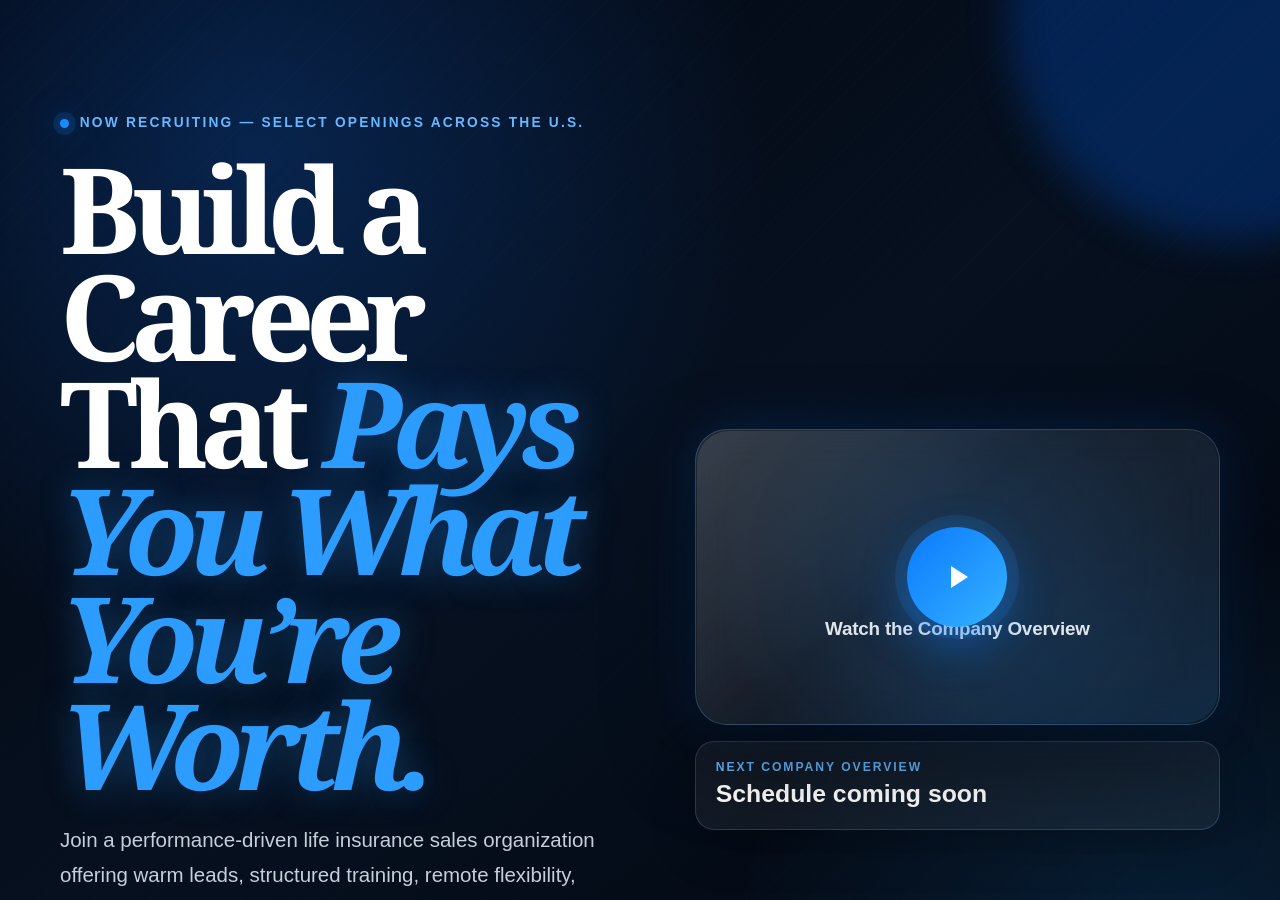
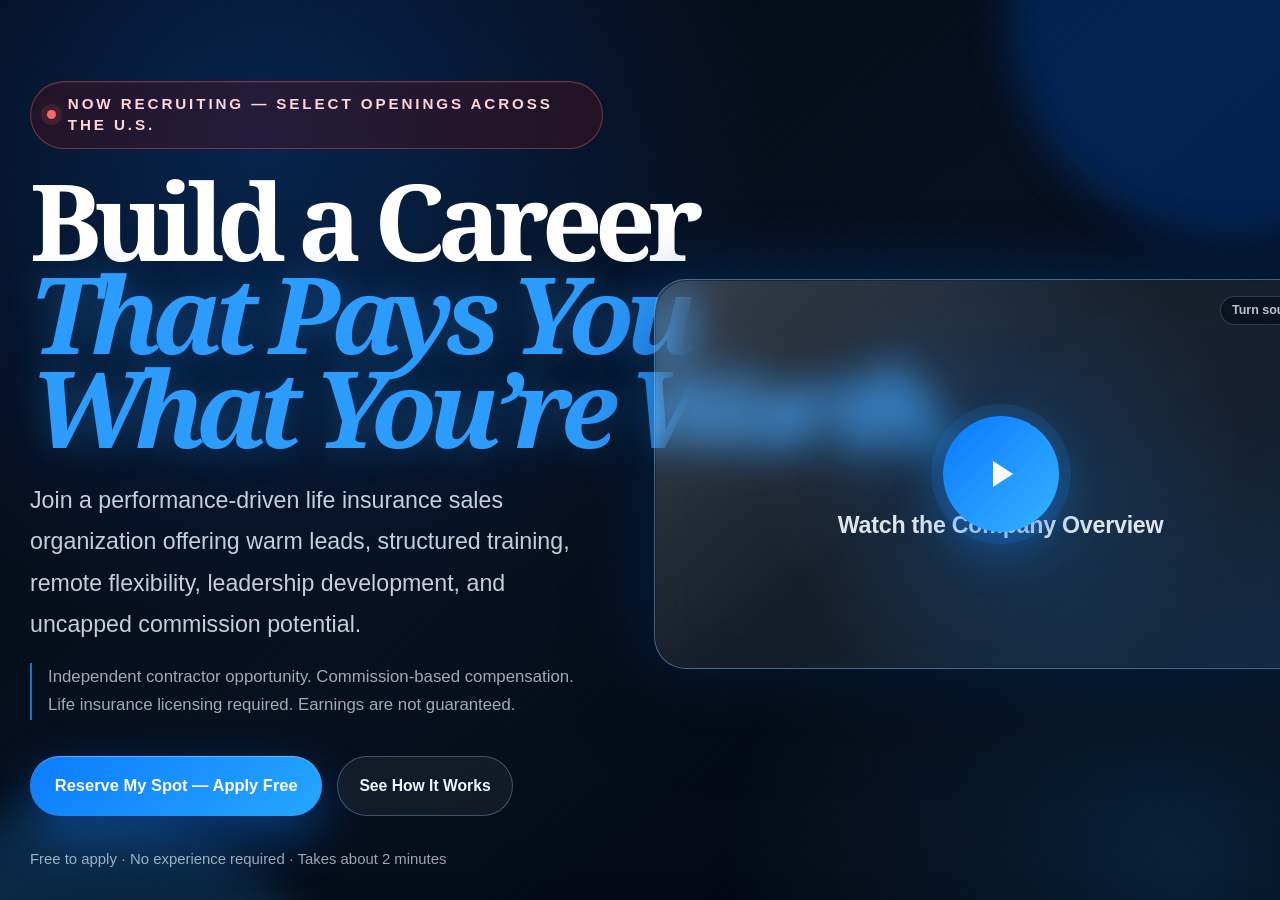
Before and after one commit to haynesjackson83-cyber/giddens-recruiting-funnel, a Next.js app: page / in a window 1280 px wide. Shown: the top 900 px of the page. Built offline with nearby package versions, Linux system fonts and the light colour scheme.

Commit message:
Refine life insurance hero hierarchy

```diff
--- a/src/components/hero/Hero.module.css
+++ b/src/components/hero/Hero.module.css
@@ -5,7 +5,7 @@
   min-height: 100svh;
   display: flex;
   align-items: center;
-  padding: clamp(4rem, 8vw, 7rem) 1rem;
+  padding: clamp(3rem, 6vw, 5.5rem) 1rem;
   color: #f8fbff;
   background:
     radial-gradient(circle at 20% 12%, rgba(19, 119, 255, 0.24), transparent 32rem),
@@ -55,28 +55,33 @@
 }
 
 .container {
-  width: min(1160px, 100%);
+  width: min(1220px, 100%);
   margin: 0 auto;
   display: grid;
   grid-template-columns: 1fr;
-  gap: clamp(2.75rem, 7vw, 5.5rem);
+  gap: clamp(1.5rem, 4vw, 3rem);
   align-items: center;
 }
 
 .copy {
-  max-width: 760px;
+  max-width: 720px;
 }
 
 .eyebrow {
   display: inline-flex;
   align-items: center;
-  gap: 0.65rem;
-  margin: 0 0 1.35rem;
-  color: #65b7ff;
+  gap: 0.72rem;
+  margin: 0 0 1.5rem;
+  padding: 0.78rem 1rem;
+  color: #ffd6d6;
+  border: 1px solid rgba(255, 104, 104, 0.38);
+  border-radius: 999px;
+  background: rgba(91, 16, 24, 0.34);
+  box-shadow: inset 0 1px 0 rgba(255, 255, 255, 0.06);
   font-family: Arial, Helvetica, sans-serif;
-  font-size: clamp(0.72rem, 2.4vw, 0.86rem);
-  font-weight: 800;
-  letter-spacing: 0.16em;
+  font-size: clamp(0.78rem, 2.1vw, 0.95rem);
+  font-weight: 900;
+  letter-spacing: 0.19em;
   line-height: 1.35;
   text-transform: uppercase;
 }
@@ -87,23 +92,27 @@
   height: 0.58rem;
   flex: 0 0 0.58rem;
   border-radius: 999px;
-  background: #168cff;
-  box-shadow: 0 0 0 0.42rem rgba(22, 140, 255, 0.16), 0 0 2rem rgba(22, 140, 255, 0.75);
+  background: #ff6868;
+  box-shadow: 0 0 0 0.38rem rgba(255, 104, 104, 0.12), 0 0 1.6rem rgba(255, 104, 104, 0.32);
 }
 
 .title {
-  max-width: 820px;
+  max-width: 720px;
   margin: 0;
   color: #ffffff;
   font-family: Georgia, "Times New Roman", serif;
-  font-size: clamp(3rem, 14vw, 7.45rem);
+  font-size: clamp(2.78rem, 12vw, 6.65rem);
   font-weight: 700;
-  letter-spacing: -0.075em;
-  line-height: 0.9;
-  text-wrap: balance;
+  letter-spacing: -0.072em;
+  line-height: 0.88;
 }
 
-.title span {
+.titleLine {
+  display: block;
+  white-space: nowrap;
+}
+
+.titleAccent {
   color: #2d9cff;
   font-style: italic;
   letter-spacing: -0.08em;
@@ -111,12 +120,12 @@
 }
 
 .supportingCopy {
-  max-width: 690px;
-  margin: 1.45rem 0 0;
+  max-width: 720px;
+  margin: 1.65rem 0 0;
   color: rgba(235, 244, 255, 0.84);
   font-family: Arial, Helvetica, sans-serif;
-  font-size: clamp(1.05rem, 3.5vw, 1.28rem);
-  line-height: 1.72;
+  font-size: clamp(1.18rem, 3.5vw, 1.45rem);
+  line-height: 1.78;
 }
 
 .transparencyLine {
@@ -126,15 +135,19 @@
   color: rgba(235, 244, 255, 0.68);
   border-left: 2px solid rgba(45, 156, 255, 0.7);
   font-family: Arial, Helvetica, sans-serif;
-  font-size: 0.95rem;
-  line-height: 1.65;
+  font-size: clamp(0.98rem, 2vw, 1.05rem);
+  line-height: 1.7;
+}
+
+.actionBlock {
+  display: grid;
+  gap: 1rem;
 }
 
 .actions {
   display: flex;
   flex-direction: column;
-  gap: 0.85rem;
-  margin-top: 2rem;
+  gap: 0.9rem;
 }
 
 .primaryAction,
@@ -142,24 +155,28 @@
   display: inline-flex;
   align-items: center;
   justify-content: center;
-  min-height: 3.5rem;
-  padding: 0 1.4rem;
+  min-height: 3.75rem;
+  padding: 1rem 1.55rem;
   border-radius: 999px;
   font-family: Arial, Helvetica, sans-serif;
-  font-size: 1rem;
+  font-size: 1.03rem;
   font-weight: 800;
   text-align: center;
   text-decoration: none;
+  outline: 0;
   transition: transform 180ms ease, border-color 180ms ease, background 180ms ease, box-shadow 180ms ease;
 }
 
 .primaryAction {
   color: #ffffff;
   background: linear-gradient(135deg, #0c7cff, #26a6ff);
-  box-shadow: 0 1.1rem 2.8rem rgba(13, 124, 255, 0.34), inset 0 1px 0 rgba(255, 255, 255, 0.28);
+  box-shadow: 0 1.25rem 3.2rem rgba(13, 124, 255, 0.42), inset 0 1px 0 rgba(255, 255, 255, 0.3);
 }
 
 .secondaryAction {
+  min-height: 3.35rem;
+  padding: 0.82rem 1.35rem;
+  font-size: 0.98rem;
   color: #eef7ff;
   border: 1px solid rgba(140, 198, 255, 0.34);
   background: rgba(255, 255, 255, 0.055);
@@ -167,11 +184,19 @@
 }
 
 .primaryAction:hover,
-.secondaryAction:hover {
+.secondaryAction:hover,
+.primaryAction:focus-visible,
+.secondaryAction:focus-visible {
   transform: translateY(-2px);
 }
 
-.secondaryAction:hover {
+.primaryAction:hover,
+.primaryAction:focus-visible {
+  box-shadow: 0 1.45rem 3.7rem rgba(13, 124, 255, 0.52), 0 0 0 4px rgba(45, 156, 255, 0.22);
+}
+
+.secondaryAction:hover,
+.secondaryAction:focus-visible {
   border-color: rgba(45, 156, 255, 0.8);
   background: rgba(45, 156, 255, 0.12);
 }
@@ -194,14 +219,14 @@
   display: grid;
   place-items: center;
   aspect-ratio: 16 / 9;
-  min-height: 210px;
+  min-height: clamp(260px, 34vw, 390px);
   overflow: hidden;
-  border: 1px solid rgba(132, 199, 255, 0.24);
+  border: 1.5px solid rgba(132, 199, 255, 0.44);
   border-radius: clamp(1.35rem, 4vw, 2rem);
   background:
     radial-gradient(circle at 50% 48%, rgba(45, 156, 255, 0.18), transparent 15rem),
     linear-gradient(145deg, rgba(255, 255, 255, 0.1), rgba(255, 255, 255, 0.035));
-  box-shadow: 0 2rem 5.5rem rgba(0, 0, 0, 0.42), 0 0 3.5rem rgba(13, 124, 255, 0.18);
+  box-shadow: 0 2rem 5.5rem rgba(0, 0, 0, 0.42), 0 0 4.75rem rgba(13, 124, 255, 0.28);
   backdrop-filter: blur(20px);
 }
 
@@ -219,7 +244,7 @@
   margin: 6.5rem 1rem 0;
   color: rgba(245, 250, 255, 0.9);
   font-family: Arial, Helvetica, sans-serif;
-  font-size: clamp(1rem, 3vw, 1.18rem);
+  font-size: clamp(1.18rem, 3vw, 1.45rem);
   font-weight: 800;
   letter-spacing: -0.01em;
   text-align: center;
@@ -232,8 +257,8 @@
   z-index: 1;
   display: grid;
   place-items: center;
-  width: clamp(4.5rem, 14vw, 6.25rem);
-  height: clamp(4.5rem, 14vw, 6.25rem);
+  width: clamp(5.35rem, 14vw, 7.25rem);
+  height: clamp(5.35rem, 14vw, 7.25rem);
   border: 0;
   border-radius: 999px;
   background: linear-gradient(135deg, #0b79ff, #34b3ff);
@@ -246,35 +271,86 @@
   width: 0;
   height: 0;
   margin-left: 0.28rem;
-  border-top: 0.72rem solid transparent;
-  border-bottom: 0.72rem solid transparent;
-  border-left: 1.08rem solid #ffffff;
+  border-top: 0.86rem solid transparent;
+  border-bottom: 0.86rem solid transparent;
+  border-left: 1.3rem solid #ffffff;
+}
+
+.soundLabel {
+  position: absolute;
+  top: 1rem;
+  right: 1rem;
+  z-index: 1;
+  padding: 0.42rem 0.68rem;
+  color: rgba(235, 244, 255, 0.78);
+  border: 1px solid rgba(132, 199, 255, 0.24);
+  border-radius: 999px;
+  background: rgba(2, 7, 17, 0.48);
+  font-family: Arial, Helvetica, sans-serif;
+  font-size: 0.78rem;
+  font-weight: 800;
 }
 
 .countdownCard {
   display: grid;
-  gap: 0.32rem;
-  padding: 1.15rem 1.25rem;
-  border: 1px solid rgba(132, 199, 255, 0.2);
-  border-radius: 1.2rem;
+  gap: 1.1rem;
+  padding: clamp(1.15rem, 3vw, 1.55rem);
+  border: 1px solid rgba(132, 199, 255, 0.24);
+  border-radius: 1.35rem;
   background: rgba(255, 255, 255, 0.055);
   box-shadow: 0 1rem 3rem rgba(0, 0, 0, 0.22);
 }
 
-.countdownCard span {
+.countdownIntro {
+  display: grid;
+  gap: 0.32rem;
+}
+
+.countdownIntro span {
   color: #65b7ff;
   font-family: Arial, Helvetica, sans-serif;
-  font-size: 0.76rem;
-  font-weight: 800;
-  letter-spacing: 0.16em;
+  font-size: 0.78rem;
+  font-weight: 900;
+  letter-spacing: 0.17em;
   text-transform: uppercase;
 }
 
-.countdownCard strong {
+.countdownIntro strong {
   color: #ffffff;
   font-family: Arial, Helvetica, sans-serif;
   font-size: clamp(1.18rem, 3vw, 1.55rem);
   line-height: 1.25;
+}
+
+.countdownGrid {
+  display: grid;
+  grid-template-columns: repeat(4, minmax(0, 1fr));
+  gap: 0.65rem;
+}
+
+.countdownGrid div {
+  display: grid;
+  gap: 0.18rem;
+  place-items: center;
+  min-height: 4.8rem;
+  border: 1px solid rgba(132, 199, 255, 0.2);
+  border-radius: 1rem;
+  background: rgba(2, 7, 17, 0.36);
+}
+
+.countdownGrid strong {
+  color: #ffffff;
+  font-family: Georgia, "Times New Roman", serif;
+  font-size: clamp(1.65rem, 5vw, 2.45rem);
+  line-height: 1;
+}
+
+.countdownGrid span {
+  color: rgba(235, 244, 255, 0.64);
+  font-family: Arial, Helvetica, sans-serif;
+  font-size: 0.76rem;
+  font-weight: 800;
+  text-transform: uppercase;
 }
 
 @media (min-width: 620px) {
@@ -295,10 +371,32 @@
 
 @media (min-width: 940px) {
   .container {
-    grid-template-columns: minmax(0, 1.02fr) minmax(380px, 0.98fr);
+    grid-template-columns: minmax(0, 0.98fr) minmax(440px, 1.02fr);
+    grid-template-areas:
+      "copy media"
+      "actions media"
+      "countdown countdown";
+    column-gap: clamp(2rem, 4vw, 3.5rem);
+    row-gap: clamp(1.4rem, 3vw, 2.25rem);
   }
 
   .copy {
-    padding-top: 0.75rem;
+    grid-area: copy;
+    padding-top: 0.25rem;
+  }
+
+  .mediaColumn {
+    grid-area: media;
+  }
+
+  .actionBlock {
+    grid-area: actions;
+    align-self: start;
+  }
+
+  .countdownCard {
+    grid-area: countdown;
+    grid-template-columns: minmax(260px, 0.7fr) minmax(420px, 1.3fr);
+    align-items: center;
   }
 }
--- a/src/components/hero/Hero.tsx
+++ b/src/components/hero/Hero.tsx
@@ -12,7 +12,9 @@ export function Hero() {
           <p className={styles.eyebrow}>Now Recruiting — Select Openings Across the U.S.</p>
 
           <h1 id="hero-heading" className={styles.title}>
-            Build a Career That <span>Pays You What You’re Worth.</span>
+            <span className={styles.titleLine}>Build a Career</span>
+            <span className={`${styles.titleLine} ${styles.titleAccent}`}>That Pays You</span>
+            <span className={`${styles.titleLine} ${styles.titleAccent}`}>What You’re Worth.</span>
           </h1>
 
           <p className={styles.supportingCopy}>
@@ -25,7 +27,19 @@ export function Hero() {
             Independent contractor opportunity. Commission-based compensation. Life insurance
             licensing required. Earnings are not guaranteed.
           </p>
+        </div>
 
+        <div className={styles.mediaColumn}>
+          <div className={styles.videoCard} aria-label="Company overview video placeholder">
+            <span className={styles.soundLabel}>Turn sound on</span>
+            <button className={styles.playButton} type="button" aria-label="Play company overview video">
+              <span aria-hidden="true" />
+            </button>
+            <p>Watch the Company Overview</p>
+          </div>
+        </div>
+
+        <div className={styles.actionBlock}>
           <div className={styles.actions} aria-label="Hero calls to action">
             <a className={styles.primaryAction} href="#apply">
               Reserve My Spot — Apply Free
@@ -38,17 +52,16 @@ export function Hero() {
           <p className={styles.helperText}>Free to apply · No experience required · Takes about 2 minutes</p>
         </div>
 
-        <div className={styles.mediaColumn}>
-          <div className={styles.videoCard} aria-label="Company overview video placeholder">
-            <button className={styles.playButton} type="button" aria-label="Play company overview video">
-              <span aria-hidden="true" />
-            </button>
-            <p>Watch the Company Overview</p>
-          </div>
-
-          <div className={styles.countdownCard} aria-label="Next company overview schedule">
+        <div className={styles.countdownCard} aria-label="Next company overview schedule">
+          <div className={styles.countdownIntro}>
             <span>Next Company Overview</span>
             <strong>Schedule coming soon</strong>
+          </div>
+          <div className={styles.countdownGrid} aria-label="Countdown timer placeholder">
+            <div><strong>00</strong><span>Days</span></div>
+            <div><strong>00</strong><span>Hrs</span></div>
+            <div><strong>00</strong><span>Min</span></div>
+            <div><strong>00</strong><span>Sec</span></div>
           </div>
         </div>
       </div>
```
